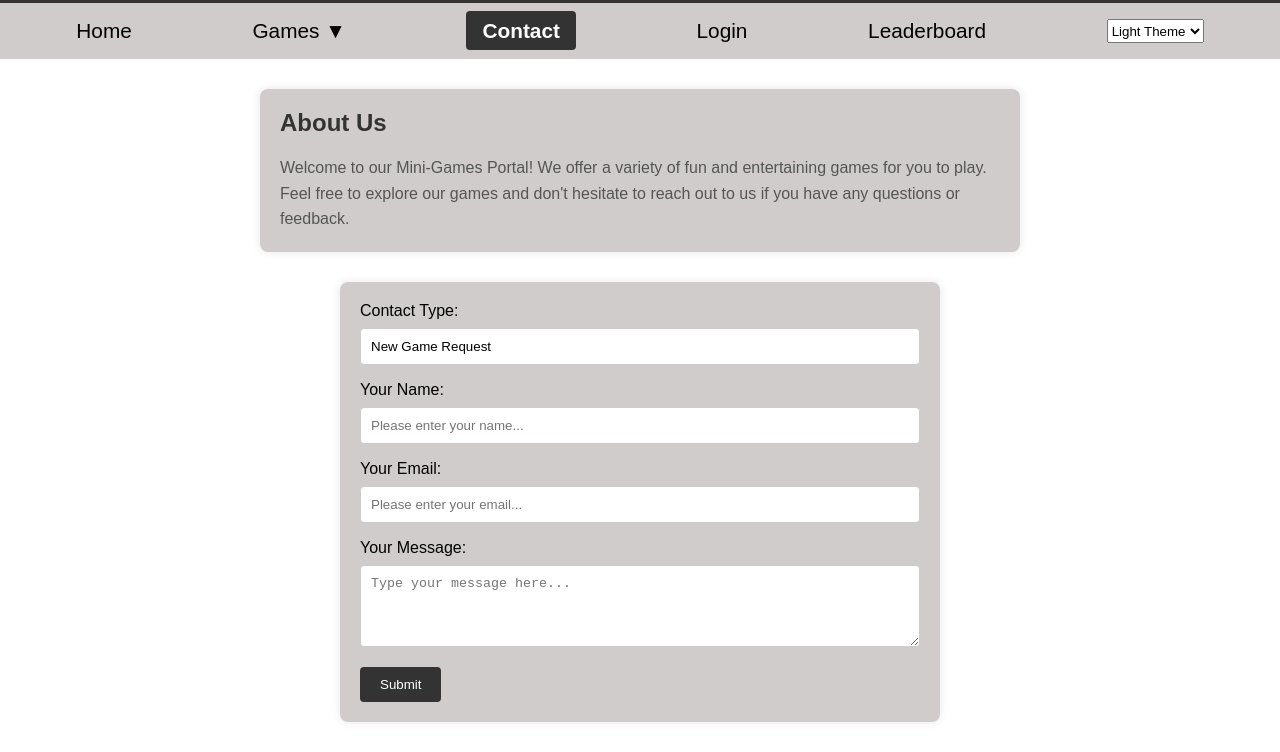
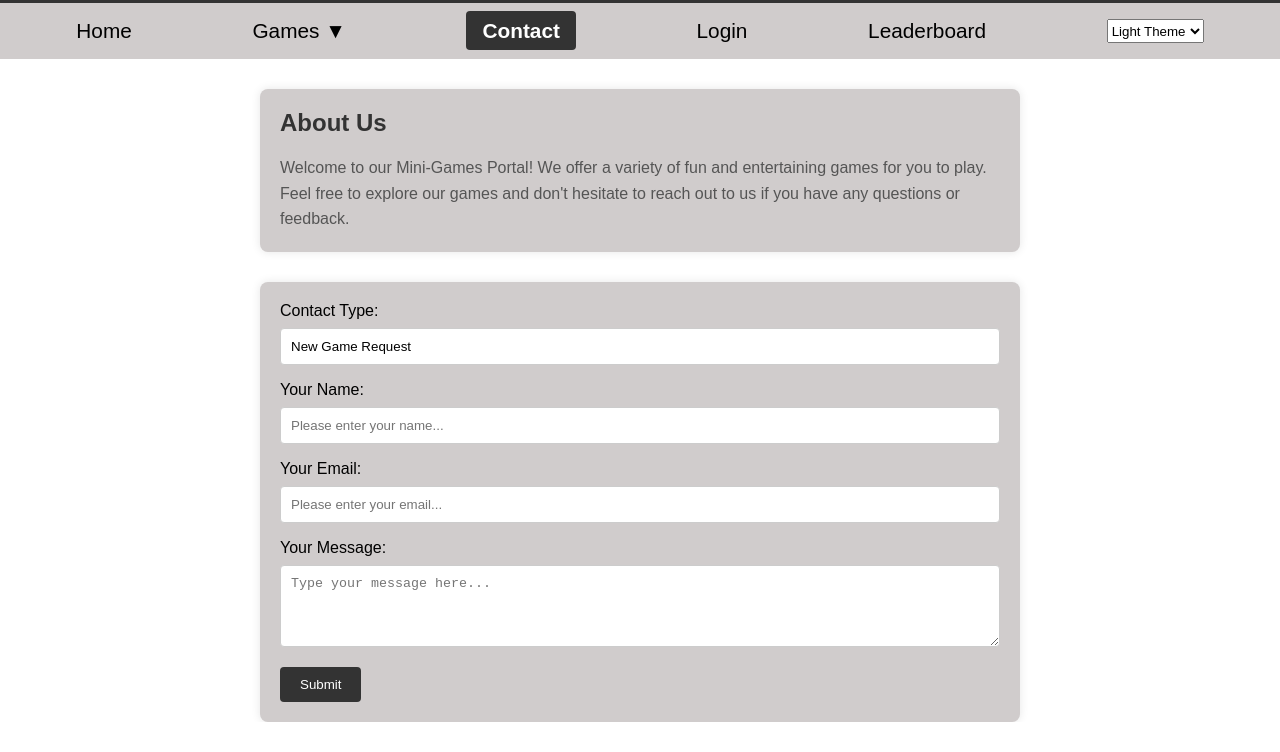
Before and after one commit to bayanwafa/MiniGamesWebsite, a website: page contact.html in a window 1280 px wide. Shown: the part 82-834 px from the top of the page. After the commit the page ends 804 px from the top, so only its background shows below. Drawn offline with Linux system fonts and the light colour scheme.

Commit message:
change contact style

```diff
--- a/contact.html
+++ b/contact.html
@@ -40,8 +40,7 @@
         </ul>
     </nav>
 
-    <!-- Contact Page - main content section -->
-    <main>
+    <!-- Contact Page -->
     <!-- About Us section with a short description of the website -->
     <section class="about-section">
         <h2>About Us</h2> <br>
@@ -71,8 +70,7 @@
             <input type="email" id="email" name="email" placeholder="Please enter your email..." required>
 
             <label for="message">Your Message:</label>
-                <textarea id="message" name="message" rows="4" placeholder="Type your message here..."
-                    required></textarea>
+            <textarea id="message" name="message" rows="4" placeholder="Type your message here..." required></textarea>
 
             <!-- Submit button for the form -->
             <button type="submit" value="Submit">Submit</button>
@@ -83,7 +81,7 @@
             <p>Thank you! <span id="userName"></span>, for your submission!</p>
         </div>
     </section>
-    </main>
+
 
     <script src="main.js"></script>
     <script src="contact.js"></script>
--- a/styles.css
+++ b/styles.css
@@ -458,6 +458,7 @@ h3 {
 }
 
 
+
 /* Black Jack game styles */
 /* Styling for the game description section */
 .gameDescriptionSection {
@@ -519,6 +520,7 @@ h3 {
 }
 
 
+
 /* Styling for the Back Arrow section */
 .back-arrow {
     text-align: left;
@@ -568,7 +570,7 @@ span {
 }
 
 .contact-form {
-    max-width: 600px;
+    max-width: 760px;
     margin: 0 auto;
     padding: 20px;
     background-color: #d0cccc;
```
Lines whose indentation alone changed are shown as unchanged.
